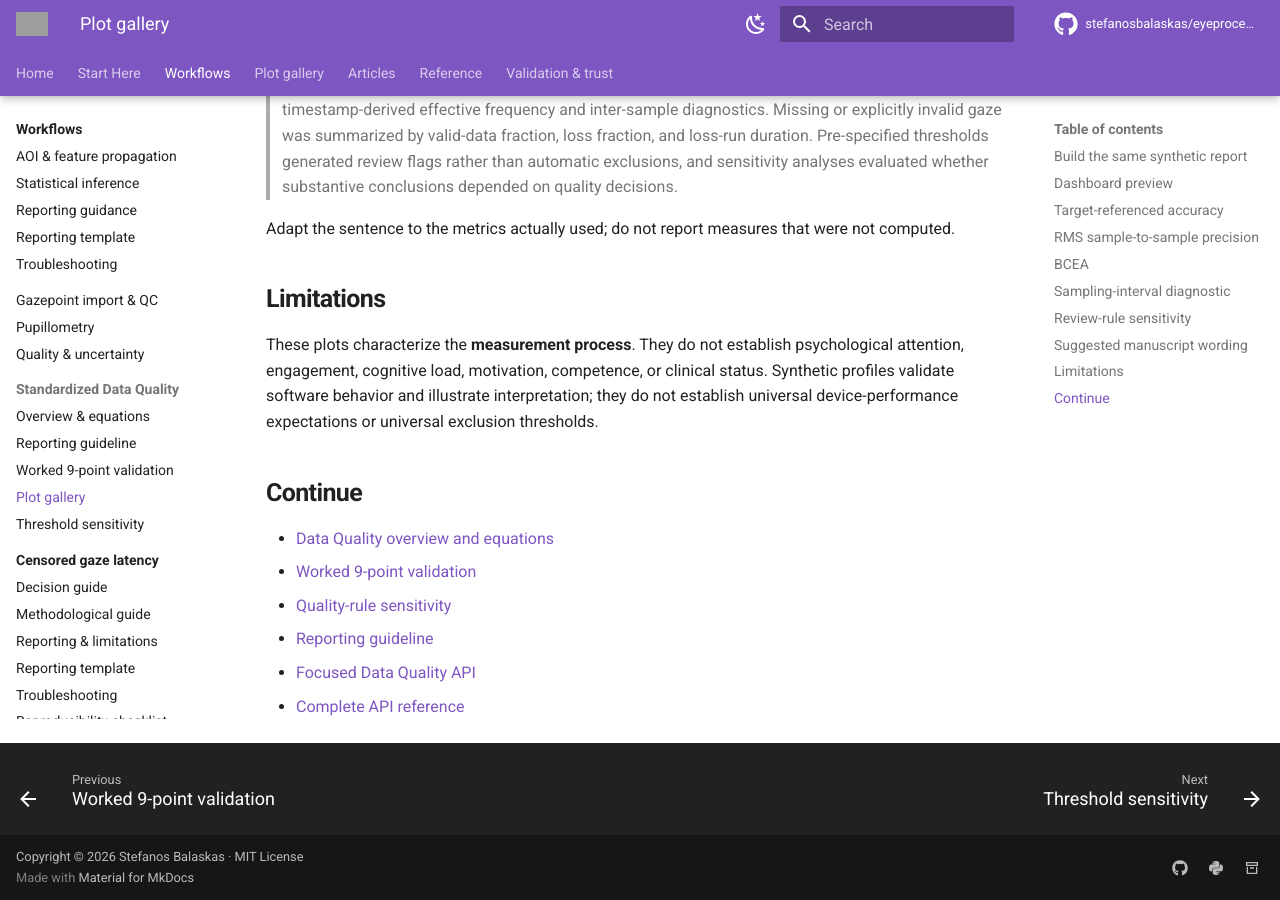
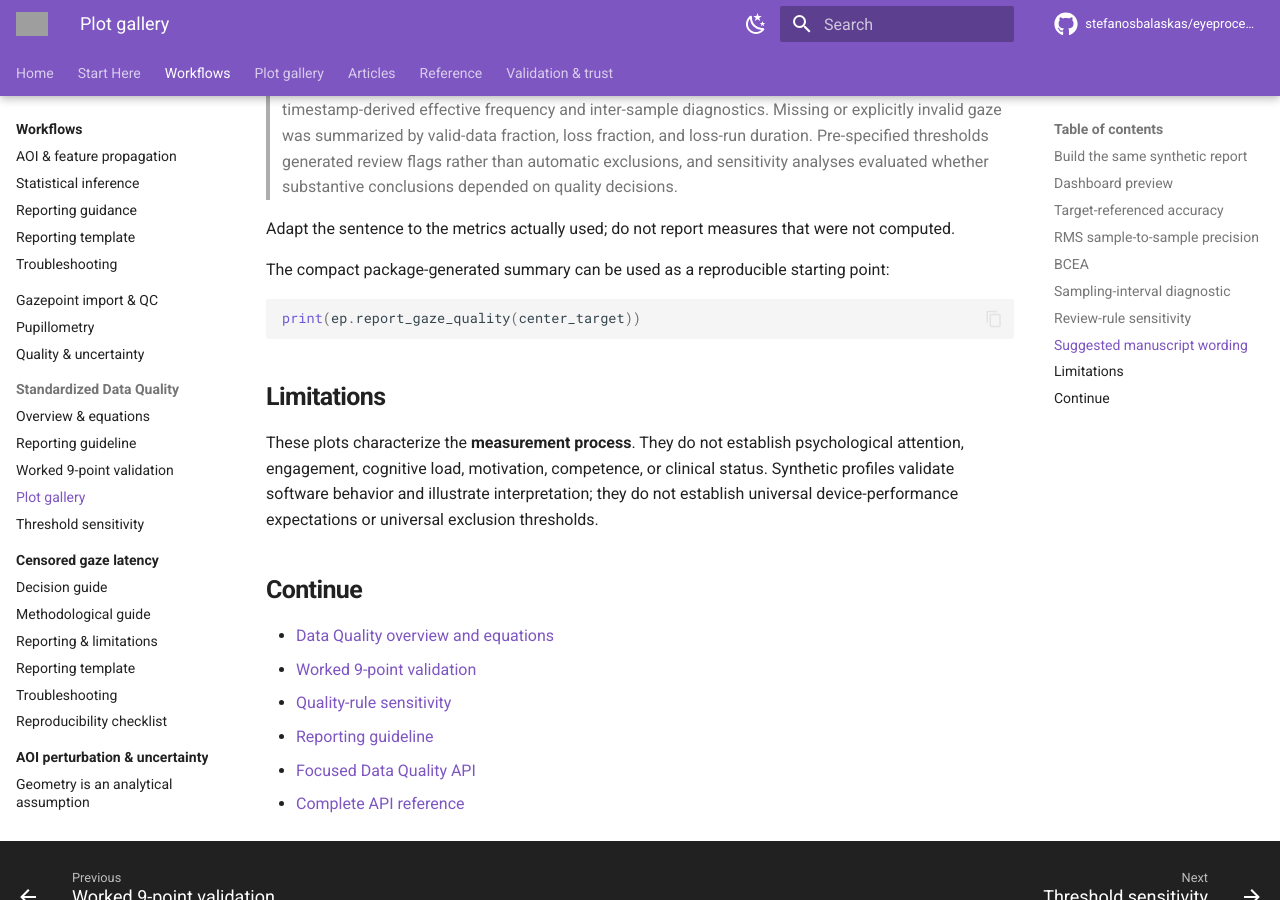
Before and after one commit to stefanosbalaskas/eyeprocesspy, an MkDocs documentation site: the page built from docs/examples/data-quality-plot-gallery.md, in a window 1280 px wide and 900 px high, scrolled down 3904 px. Built offline with MkDocs 1.6.1 and Material for MkDocs 9.7.7, drawn with Linux system fonts in a browser that asks for light colours; comment, search, counter and statistics services are not loaded; grey boxes are pictures that could not be loaded.

Commit message:
docs: add Data Quality reporting helper example

````diff
--- a/docs/examples/data-quality-plot-gallery.md
+++ b/docs/examples/data-quality-plot-gallery.md
@@ -134,6 +134,12 @@
 
 Adapt the sentence to the metrics actually used; do not report measures that were not computed.
 
+The compact package-generated summary can be used as a reproducible starting point:
+
+```python
+print(ep.report_gaze_quality(center_target))
+```
+
 ## Limitations
 
 These plots characterize the **measurement process**. They do not establish psychological attention, engagement, cognitive load, motivation, competence, or clinical status. Synthetic profiles validate software behavior and illustrate interpretation; they do not establish universal device-performance expectations or universal exclusion thresholds.
````
